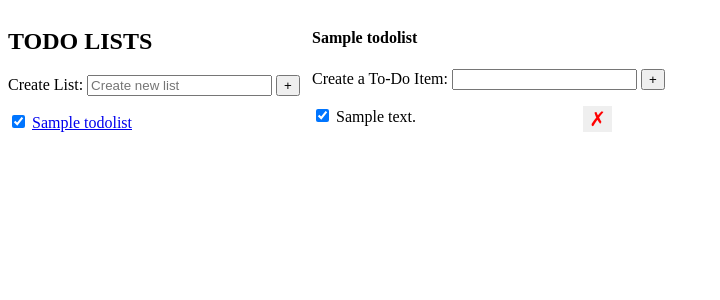
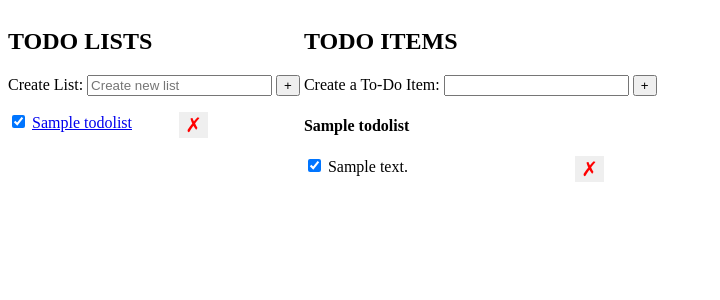
Before and after one commit to hardtargetmullet/flask_todo, a Flask app: page /list/1 in a window 1280 px wide. Shown: the top 300 px of the page, without its empty margins (0-720 px from the left). Run offline with Flask 2, Linux system fonts and the light colour scheme; tables that the repository leaves empty hold one stand-in row (values such as "Sample post").

Commit message:
added delete list button and JS

```diff
--- a/templates/index.html
+++ b/templates/index.html
@@ -4,6 +4,9 @@
     <style>
       .hidden {
         display: none;
+      }
+      #lists {
+        width: 200px;
       }
       ul {
         list-style: none;
@@ -23,6 +26,7 @@
         cursor: pointer;
         font-size: 20px;
       }
+
       .lists-wrapper, .todos-wrapper {
         display: inline-block;
         vertical-align: top;
@@ -45,18 +49,19 @@
           <a href="/list/{{ list.id }}">
             {{ list.name }}
           </a>
-          <!-- TODO : delete button for list -->
+          <button class="del-list-button" data-id="{{ list.id }}">&cross;</button>
         </li>
         {% endfor %}
       </ul>
     </div>
     <div class="todos-wrapper">
-      <h4 id="active-list" data-id="{{ active_list.id }}">{{ active_list.name }}</h4>
+      <h2>TODO ITEMS</h2>
       <form id="todos-form" method="post" action="/todos/create">
         <label for="todos-form">Create a To-Do Item:</label>
         <input type="text" id="description" name="description" />
         <input type="submit" value="&plus;" />
       </form>
+      <h4 id="active-list" data-id="{{ active_list.id }}">{{ active_list.name }}</h4>
       <div id="error" class="hidden">Something went wrong!</div>
       <ul id="todos">
         {% for todo in todos %}
@@ -170,9 +175,14 @@
 
           const liId = jsonResponse['id'];
           const checkbox = document.createElement('input');
+
           const anchor = document.createElement('a');
+          anchor.setAttribute('href', '/list/' + liId);
 
-          anchor.setAttribute('href', '/list/' + liId);
+          const delBtn = document.createElement('button');
+          delBtn.className = 'del-list-button';
+          delBtn.setAttribute('data-id', liId);
+          delBtn.innerHTML = '&cross;';
 
           checkbox.className = 'checkbox-list';
           checkbox.type = 'checkbox';
@@ -181,6 +191,7 @@
           liList.appendChild(checkbox);
           anchor.appendChild(aText);
           liList.appendChild(anchor);
+          liList.appendChild(delBtn);
           document.getElementById('lists').append(liList);
           document.getElementById('list-error').className = 'hidden';
         })
@@ -213,6 +224,22 @@
           })
         }
       }
+      const deleteListBtns = document.querySelectorAll('.del-list-button');
+      for (let i = 0; i < deleteListBtns.length; i++) {
+        const btn = deleteListBtns[i];
+        btn.onclick = function(e) {
+          console.log('event', e);
+          const listId = e.target.dataset['id'];
+          console.log(listId);
+          fetch('/list/' + listId, {
+            method: 'DELETE'
+          })
+          .then(function(){
+            const item = e.target.parentElement;
+            item.remove();
+          })
+        }
+      }
     </script>
   </body>
 </html>
```
